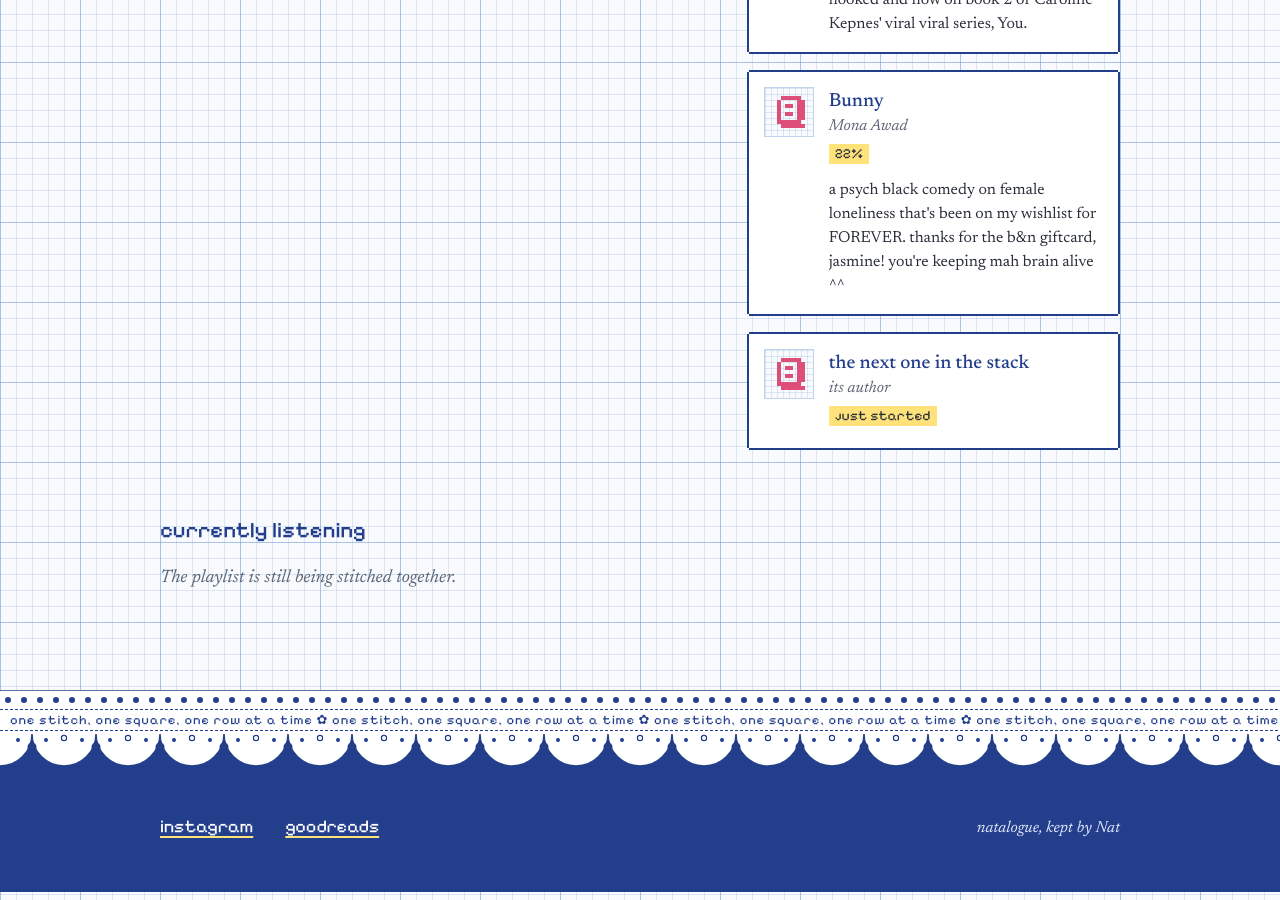
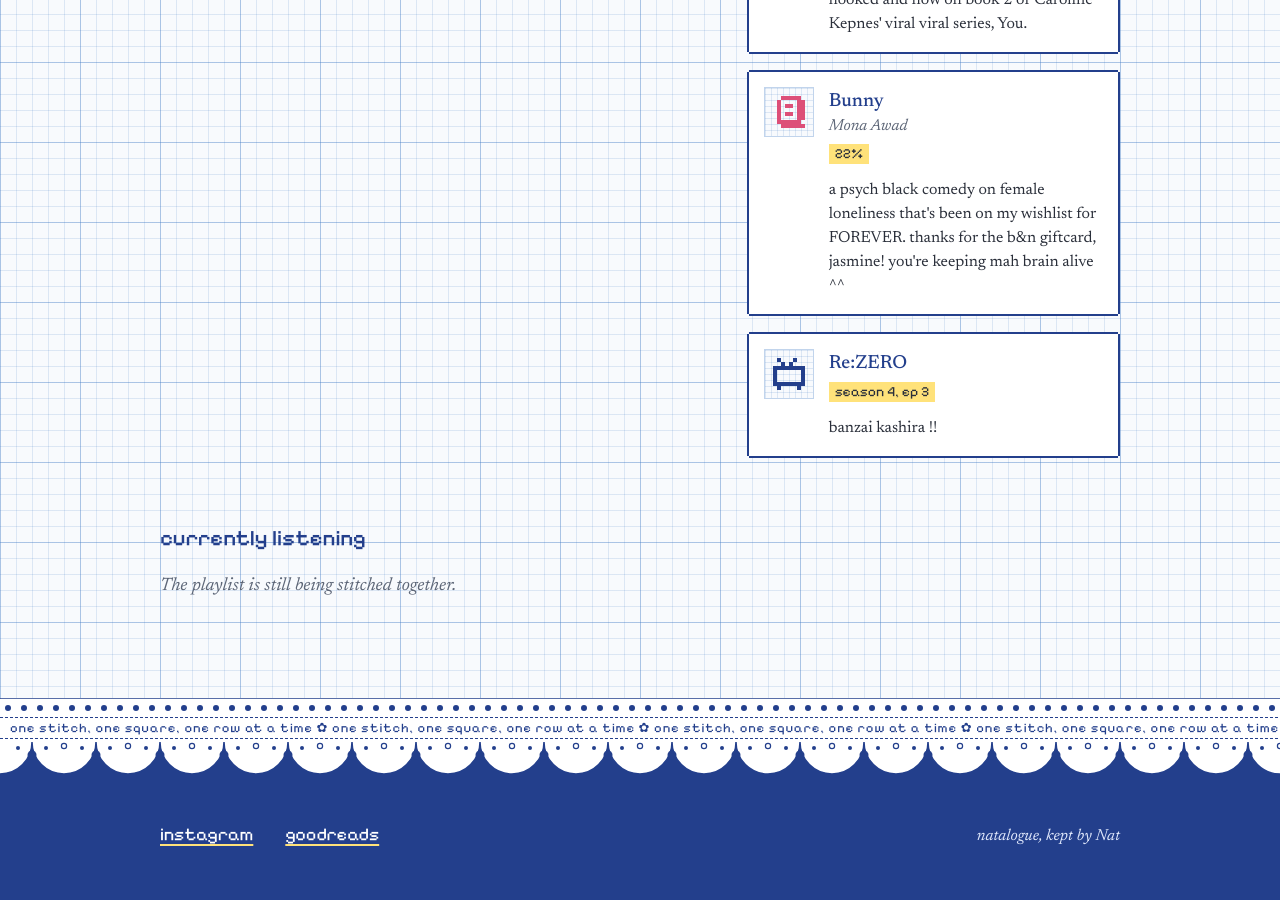
Before and after one commit to alijahbuada/natalogue, a Jekyll site: the page built from index.html, in a window 1280 px wide and 900 px high, scrolled down 738 px. Built offline with Jekyll 4.4.1, drawn with Linux system fonts in a browser that asks for light colours.

Commit message:
Update _data/shelves.yml (via editor)

```diff
--- a/_data/shelves.yml
+++ b/_data/shelves.yml
@@ -14,10 +14,10 @@ currently:
     note: a psych black comedy on female loneliness that's been on my wishlist for
       FOREVER. thanks for the b&n giftcard, jasmine! you're keeping mah brain
       alive ^^
-  - title: the next one in the stack
-    type: book
-    by: its author
-    progress: just started
+  - title: Re:ZERO
+    type: show
+    progress: season 4, ep 3
+    note: banzai kashira !!
 favorites:
   - title: a book you'd press into a friend's hands
     type: book
```
